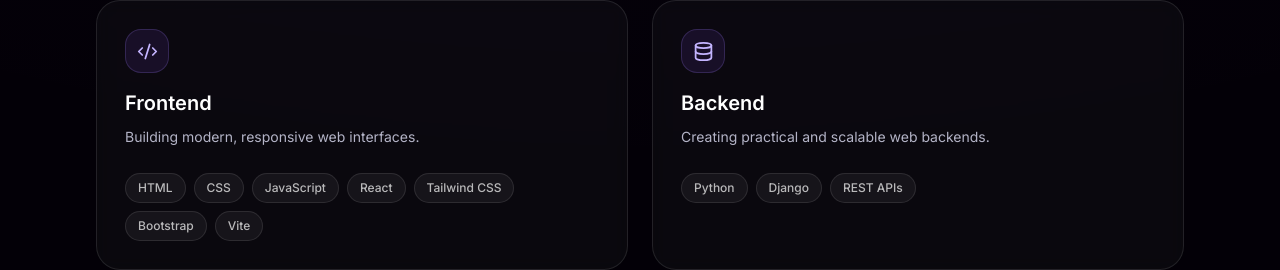
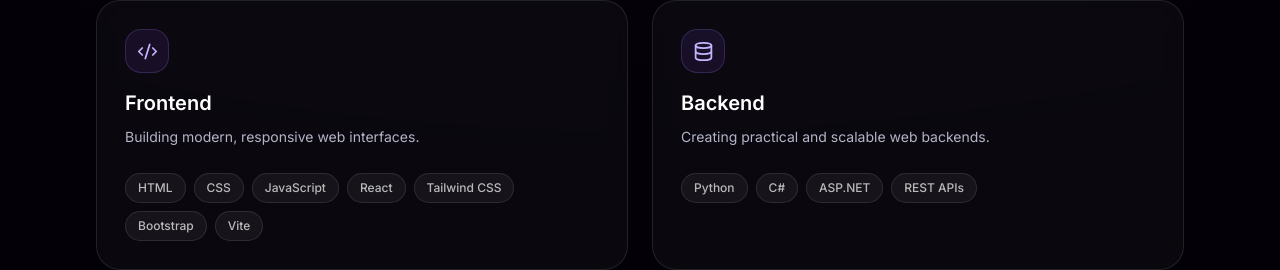
Before and after one commit to mohyA81/My-Portfolio, a React (Vite) app: page / in a window 1280 px wide. Shown: the part 2566-2836 px from the top of the page. Built offline with nearby package versions, Linux system fonts and the light colour scheme.

Commit message:
Update backend skills to include C# and ASP.NET

```diff
--- a/src/components/sections/Skills.jsx
+++ b/src/components/sections/Skills.jsx
@@ -29,7 +29,7 @@ const skillGroups = [
     title: "Backend",
     description: "Creating practical and scalable web backends.",
     icon: Database,
-    skills: ["Python", "Django", "REST APIs"],
+    skills: ["Python", "C#", "ASP.NET", "REST APIs"],
   },
   {
     title: "AI & Data",
```
